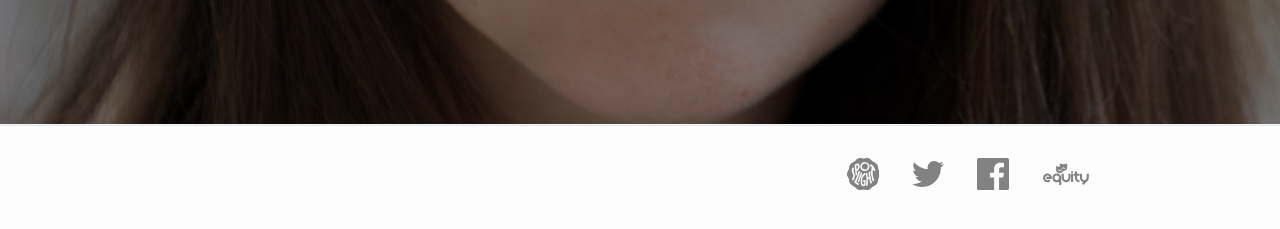
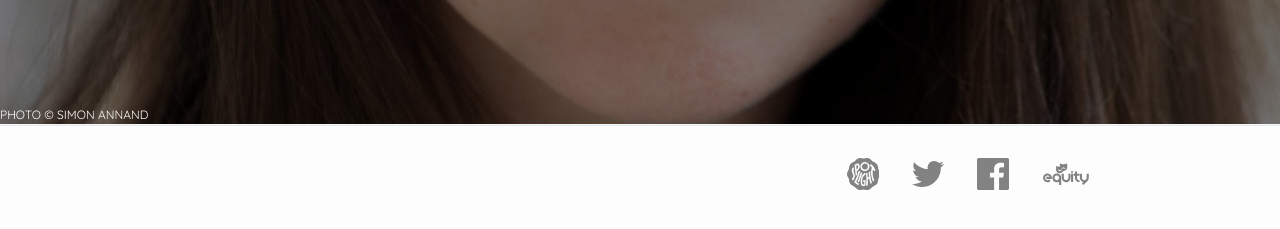
Before and after one commit to joncraggs/bryony-website, a Jekyll site: the page built from index.md, in a window 1280 px wide. Shown: the part 663-892 px from the top of the page. Built offline with Jekyll 4.4.1, drawn with Linux system fonts in a browser that asks for light colours.

Commit message:
Image copyright and Audio

```diff
--- a/_layouts/home.html
+++ b/_layouts/home.html
@@ -10,6 +10,9 @@
     <main class="page-content" aria-label="Content">
 
       <div class="home-image">
+        <div class="home-copyright">
+          PHOTO © SIMON ANNAND
+        </div>
         <div class="image-content">
           <div class="image-text">
             BRYONY REYNOLDS
--- a/_sass/_content.scss
+++ b/_sass/_content.scss
@@ -7,6 +7,12 @@
     background-size: cover;
     position: relative;
 
+    .home-copyright {
+        position: absolute;
+        bottom: 0;
+        color: white;
+        font-size: 12px;
+    }
     .image-content {
         display: flex;
         align-items: flex-end;
```
Also changed, not shown: other_work/audio.md (+6 -0 lines), other_work/puppetry.md (+1 -1 lines), images/arts-award-logo.jpg, 2 other files.
